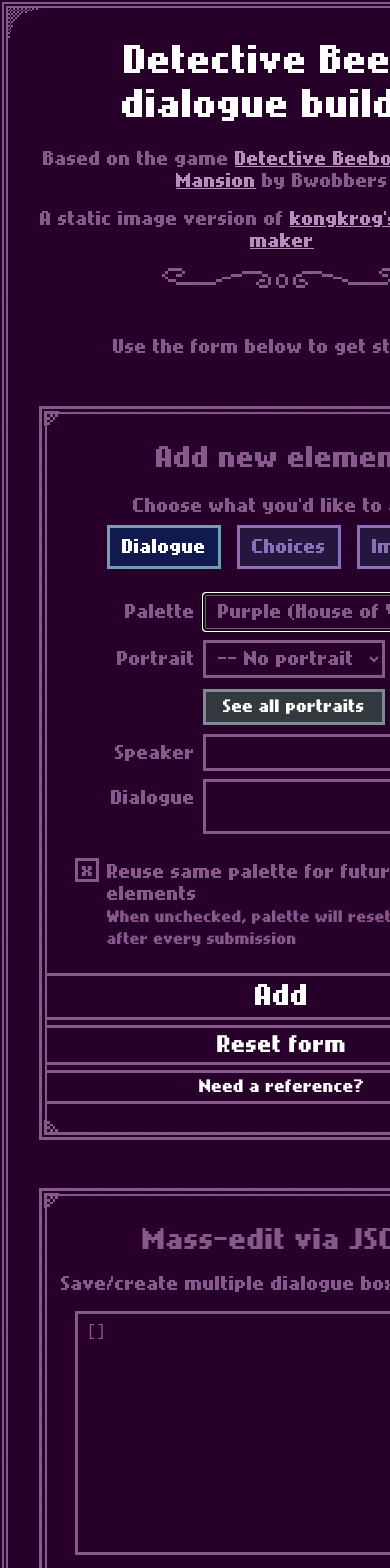
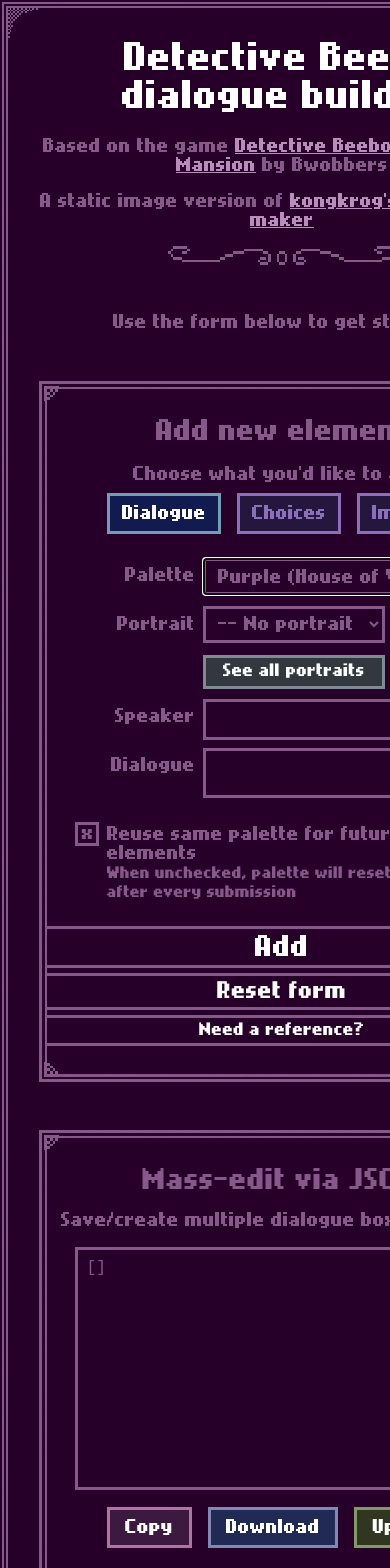
Before and after one commit to wovenstarlight/beebo-dialogue, a React (Create React App) app: page / in a window 390 px wide. Shown: the top 1568 px of the page. Built offline with nearby package versions, Linux system fonts and the light colour scheme.

Commit message:
Move/Restyle JSON buttons for responsiveness

```diff
--- a/src/components/Forms/JSONForm.js
+++ b/src/components/Forms/JSONForm.js
@@ -130,17 +130,20 @@ export default function JSONForm() {
 
 		<div className="buttons">
 			<button type="button" className="blockbtn" id="copyjson" onClick={copyJSON} aria-describedby="copyexplainer">{t("actions.copy")}</button>
-			<p className="explainer" id="copyexplainer">{t("forms.json.explain_copy")}</p>
 
 			<button type="button" className="blockbtn" id="downloadjson" onClick={downloadJSON} aria-describedby="downloadexplainer">{t("actions.download")}</button>
-			<p className="explainer" id="downloadexplainer">{t("forms.json.explain_download")}</p>
 
 			<label className="blockbtn" id="uploadlabel" aria-describedby="uploadexplainer">
 				<span className="btnlabel">{t("actions.upload")}</span>
 				<input className="visuallyhidden" name="uploadjson" onChange={uploadJSON} type="file" accept=".json" />
 			</label>
-			<p className="explainer" id="uploadexplainer">{t("forms.json.explain_upload")}</p>
 		</div>
+
+		<p class="explainer">
+			<span id="copyexplainer">{t("forms.json.explain_copy")}</span>
+			<span id="downloadexplainer">{t("forms.json.explain_download")}</span>
+			<span id="uploadexplainer">{t("forms.json.explain_upload")}</span>
+		</p>
 
 		<a className="samplebtn barbtn" href={`${process.env.PUBLIC_URL}/assets/sample-dialogue/${i18n.language}.json`} download={`${t("forms.json.sample")}.json`}>{t("actions.autofill")}</a>
 	</form>;
--- a/src/styles/App.css
+++ b/src/styles/App.css
@@ -117,6 +117,7 @@
 * {
 	box-sizing: border-box;
 	font-weight: normal;
+	line-height: 1.2;
 
 	scrollbar-width: thin;
 	scrollbar-color: var(--bg-house) var(--text-house);
--- a/src/styles/JSONForm.css
+++ b/src/styles/JSONForm.css
@@ -18,33 +18,34 @@
 /* #region Buttons */
 #jsonform .buttons {
 	padding: 0 3em;
-	display: grid;
-	grid-template-columns: repeat(3, 1fr);
+	display: flex;
+	flex-flow: row wrap;
 	gap: 1em;
 
-	&:not(:has(:hover, :focus-within)) {
-		padding-block-start: 2.4em;
+	button, label { flex-grow: 1 }
+
+	& + .explainer {
+		min-height: 1.2em;
+		margin-block: 1em;
 	}
-
-	.explainer {
-		grid-row: 1;
-		grid-column: 1 / span 3;
-		margin-block: 0;
-	}
-
-	.blockbtn:not(:hover, :focus-within) + .explainer { display: none }
 }
 #copyjson {
 	--text: var(--text-nadia);
 	--bg: var(--bg-nadia);
+
+	.buttons:has(&:not(:hover, :focus-within)) + .explainer #copyexplainer { display: none }
 }
 #downloadjson {
 	--text: var(--text-owen);
 	--bg: var(--bg-owen);
+
+	.buttons:has(&:not(:hover, :focus-within)) + .explainer #downloadexplainer { display: none }
 }
 #uploadlabel {
 	--text: var(--text-simon);
 	--bg: var(--bg-simon);
+
+	.buttons:has(&:not(:hover, :focus-within)) + .explainer #uploadexplainer { display: none }
 }
 /* #endregion */
 
```
